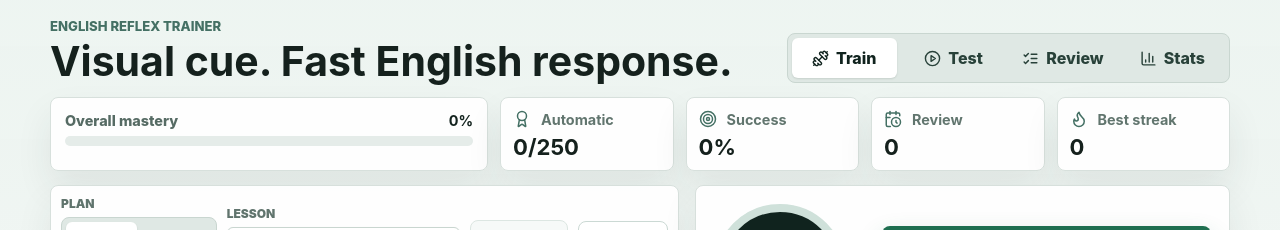
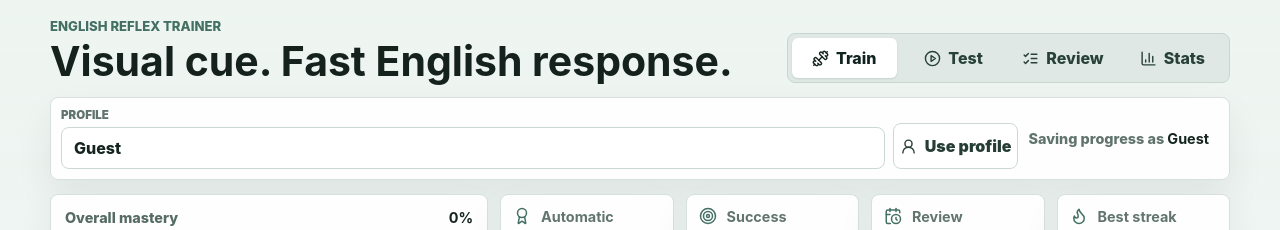
Before and after one commit to majed354/Learn_EN, a React (Vite) app: page / in a window 1280 px wide. Shown: the top 230 px of the page. Built offline with nearby package versions, Linux system fonts and the light colour scheme.

Commit message:
Add named progress profiles

```diff
--- a/src/App.tsx
+++ b/src/App.tsx
@@ -8,9 +8,11 @@ import {
   PlayCircle,
   RotateCcw,
   Trophy,
+  UserRound,
   XCircle
 } from "lucide-react";
 import { useEffect, useMemo, useState } from "react";
+import type { FormEvent } from "react";
 import { AudioRecorder } from "./components/AudioRecorder";
 import { FeedbackPanel } from "./components/FeedbackPanel";
 import { ProgressBar } from "./components/ProgressBar";
@@ -26,8 +28,12 @@ import {
   getProgressSummary,
   getSituationMastery,
   isDue,
+  loadActiveProfileName,
+  loadProfileNames,
   loadProgress,
+  normalizeProfileName,
   resetProgress,
+  saveActiveProfileName,
   saveProgress,
   updateSituationProgress
 } from "./lib/progress";
@@ -123,7 +129,10 @@ const trainingLessons: TrainingLesson[] = [
 
 function App() {
   const [view, setView] = useState<View>("train");
-  const [progress, setProgress] = useState<ProgressState>(() => loadProgress());
+  const [profileName, setProfileName] = useState(() => loadActiveProfileName());
+  const [profileDraft, setProfileDraft] = useState(() => loadActiveProfileName());
+  const [profileNames, setProfileNames] = useState(() => loadProfileNames());
+  const [progress, setProgress] = useState<ProgressState>(() => loadProgress(loadActiveProfileName()));
   const [trainingSetMode, setTrainingSetMode] = useState<TrainingSetMode>("path");
   const [trainingLessonId, setTrainingLessonId] = useState(trainingLessons[0].id);
   const [trainingCategory, setTrainingCategory] = useState<FastTestCategory>("all");
@@ -157,8 +166,8 @@ function App() {
   );
 
   useEffect(() => {
-    saveProgress(progress);
-  }, [progress]);
+    saveProgress(progress, profileName);
+  }, [progress, profileName]);
 
   function handleRecordingStart(startTime: number) {
     setStartedAt(startTime);
@@ -198,7 +207,7 @@ function App() {
   }
 
   function handleResetProgress() {
-    resetProgress();
+    resetProgress(profileName);
     setProgress({});
     setResult(null);
     setError(null);
@@ -249,6 +258,36 @@ function App() {
     resetTrainingSession(trainingSetMode, trainingLessonId, trainingCategory, trainingCount);
   }
 
+  function handleProfileSubmit(event: FormEvent<HTMLFormElement>) {
+    event.preventDefault();
+    activateProfile(profileDraft);
+  }
+
+  function activateProfile(nextName: string) {
+    const cleanName = normalizeProfileName(nextName);
+    saveProgress(progress, profileName);
+
+    if (cleanName === profileName) {
+      setProfileDraft(cleanName);
+      setProfileNames(loadProfileNames());
+      return;
+    }
+
+    const knownProfiles = loadProfileNames();
+    const isKnownProfile = knownProfiles.some((name) => name.toLowerCase() === cleanName.toLowerCase());
+    const nextProgress = isKnownProfile ? loadProgress(cleanName) : progress;
+
+    saveActiveProfileName(cleanName);
+    saveProgress(nextProgress, cleanName);
+    setProfileName(cleanName);
+    setProfileDraft(cleanName);
+    setProfileNames(loadProfileNames());
+    setProgress(nextProgress);
+    setResult(null);
+    setError(null);
+    setStartedAt(null);
+  }
+
   return (
     <main className="app-shell">
       <header className="topbar">
@@ -275,6 +314,39 @@ function App() {
           </button>
         </nav>
       </header>
+
+      <section className="profile-panel" aria-label="Progress profile">
+        <form onSubmit={handleProfileSubmit}>
+          <label>
+            <span>Profile</span>
+            <input
+              type="text"
+              value={profileDraft}
+              onChange={(event) => setProfileDraft(event.target.value)}
+              placeholder="Your name"
+            />
+          </label>
+          <button className="secondary-button" type="submit">
+            <UserRound size={17} aria-hidden="true" />
+            Use profile
+          </button>
+        </form>
+        {profileNames.length > 1 ? (
+          <label className="saved-profile-select">
+            <span>Saved</span>
+            <select value={profileName} onChange={(event) => activateProfile(event.target.value)}>
+              {profileNames.map((name) => (
+                <option key={name} value={name}>
+                  {name}
+                </option>
+              ))}
+            </select>
+          </label>
+        ) : null}
+        <p>
+          Saving progress as <strong>{profileName}</strong>
+        </p>
+      </section>
 
       <ProgressDashboard summary={summary} totalSituations={situations.length} />
 
@@ -828,8 +900,12 @@ function FastTestView({
                       </span>
                       <h3>{attempt.situation.prompt}</h3>
                       <p>{attempt.message}</p>
-                      {attempt.result?.corrected_answer ? (
-                        <small>Your words: {attempt.result.corrected_answer}</small>
+                      {attempt.result?.transcript ? (
+                        <small>Your words: {attempt.result.transcript}</small>
+                      ) : null}
+                      {attempt.result?.corrected_answer &&
+                      attempt.result.corrected_answer.toLowerCase() !== attempt.result.transcript.toLowerCase() ? (
+                        <small>Corrected: {attempt.result.corrected_answer}</small>
                       ) : null}
                       <strong>{attempt.result?.better_answer ?? attempt.situation.acceptableAnswers[0]}</strong>
                     </div>
--- a/src/components/FeedbackPanel.tsx
+++ b/src/components/FeedbackPanel.tsx
@@ -54,6 +54,11 @@ export function FeedbackPanel({
   const cleanAnswer =
     result.passed && result.error_type === "none" && result.grammar >= 85 && result.naturalness >= 80;
   const betterAnswers = getBetterAnswers(result);
+  const spokenWords = result.transcript?.trim() || "No speech detected.";
+  const correctedWords = result.corrected_answer?.trim();
+  const showCorrection = correctedWords
+    ? correctedWords.toLowerCase() !== spokenWords.toLowerCase()
+    : false;
 
   return (
     <section className={`feedback-panel ${result.passed ? "passed" : "retry"}`} aria-live="polite">
@@ -76,8 +81,14 @@ export function FeedbackPanel({
           Your words
           {cleanAnswer ? <CheckCircle2 size={16} aria-label="Correct answer" /> : null}
         </span>
-        <p>{result.corrected_answer || result.better_answer || result.transcript}</p>
+        <p>{spokenWords}</p>
       </div>
+      {showCorrection ? (
+        <div className="answer-block corrected-answer">
+          <span>Corrected</span>
+          <p>{correctedWords}</p>
+        </div>
+      ) : null}
       <div className="answer-block best-answer">
         <span>Say it like this</span>
         <div className="answer-options">
--- a/src/lib/progress.ts
+++ b/src/lib/progress.ts
@@ -30,7 +30,11 @@ export type ProgressSummary = {
   categories: Record<SituationCategory, number>;
 };
 
-const STORAGE_KEY = "english-reflex-progress-v1";
+const LEGACY_STORAGE_KEY = "english-reflex-progress-v1";
+const PROGRESS_STORAGE_PREFIX = "english-reflex-progress-v2:";
+const ACTIVE_PROFILE_KEY = "english-reflex-active-profile-v1";
+const PROFILE_NAMES_KEY = "english-reflex-profile-names-v1";
+export const DEFAULT_PROFILE_NAME = "Guest";
 
 export function emptyProgressFor(situationId: string): SituationProgress {
   return {
@@ -46,18 +50,60 @@ export function emptyProgressFor(situationId: string): SituationProgress {
   };
 }
 
-export function loadProgress(): ProgressState {
+export function normalizeProfileName(name: string) {
+  const cleanName = name.trim().replace(/\s+/g, " ").slice(0, 40);
+  return cleanName || DEFAULT_PROFILE_NAME;
+}
+
+export function loadActiveProfileName() {
   try {
-    const raw = window.localStorage.getItem(STORAGE_KEY);
-    if (!raw) return {};
-    return JSON.parse(raw) as ProgressState;
+    return normalizeProfileName(window.localStorage.getItem(ACTIVE_PROFILE_KEY) ?? DEFAULT_PROFILE_NAME);
+  } catch {
+    return DEFAULT_PROFILE_NAME;
+  }
+}
+
+export function saveActiveProfileName(name: string) {
+  const profileName = normalizeProfileName(name);
+  window.localStorage.setItem(ACTIVE_PROFILE_KEY, profileName);
+  saveProfileName(profileName);
+}
+
+export function loadProfileNames() {
+  try {
+    const raw = window.localStorage.getItem(PROFILE_NAMES_KEY);
+    const names = raw ? (JSON.parse(raw) as string[]) : [];
+    return Array.from(new Set([DEFAULT_PROFILE_NAME, ...names.map(normalizeProfileName), loadActiveProfileName()]));
+  } catch {
+    return [DEFAULT_PROFILE_NAME];
+  }
+}
+
+export function saveProfileName(name: string) {
+  const profileName = normalizeProfileName(name);
+  const names = Array.from(new Set([...loadProfileNames(), profileName]));
+  window.localStorage.setItem(PROFILE_NAMES_KEY, JSON.stringify(names));
+}
+
+export function loadProgress(profileName = loadActiveProfileName()): ProgressState {
+  try {
+    const raw = window.localStorage.getItem(getProgressStorageKey(profileName));
+    if (raw) return JSON.parse(raw) as ProgressState;
+    const legacyRaw =
+      normalizeProfileName(profileName) === DEFAULT_PROFILE_NAME
+        ? window.localStorage.getItem(LEGACY_STORAGE_KEY)
+        : null;
+    if (!legacyRaw) return {};
+    return JSON.parse(legacyRaw) as ProgressState;
   } catch {
     return {};
   }
 }
 
-export function saveProgress(progress: ProgressState) {
-  window.localStorage.setItem(STORAGE_KEY, JSON.stringify(progress));
+export function saveProgress(progress: ProgressState, profileName = loadActiveProfileName()) {
+  const cleanName = normalizeProfileName(profileName);
+  saveProfileName(cleanName);
+  window.localStorage.setItem(getProgressStorageKey(cleanName), JSON.stringify(progress));
 }
 
 export function updateSituationProgress(
@@ -165,8 +211,15 @@ export function isDue(item: SituationProgress) {
   return new Date(item.nextReviewAt).getTime() <= Date.now();
 }
 
-export function resetProgress() {
-  window.localStorage.removeItem(STORAGE_KEY);
+export function resetProgress(profileName = loadActiveProfileName()) {
+  window.localStorage.removeItem(getProgressStorageKey(profileName));
+  if (normalizeProfileName(profileName) === DEFAULT_PROFILE_NAME) {
+    window.localStorage.removeItem(LEGACY_STORAGE_KEY);
+  }
+}
+
+function getProgressStorageKey(profileName: string) {
+  return `${PROGRESS_STORAGE_PREFIX}${encodeURIComponent(normalizeProfileName(profileName))}`;
 }
 
 function getProgressStatus(item: SituationProgress): ProgressStatus {
--- a/src/styles.css
+++ b/src/styles.css
@@ -98,6 +98,63 @@ button {
   grid-template-columns: minmax(260px, 1.2fr) minmax(400px, 2fr);
   gap: 12px;
   margin-bottom: 14px;
+}
+
+.profile-panel {
+  margin-bottom: 14px;
+  padding: 10px;
+  display: grid;
+  grid-template-columns: minmax(330px, 1fr) minmax(170px, auto) auto;
+  gap: 10px;
+  align-items: end;
+  background: rgba(255, 255, 255, 0.94);
+  border: 1px solid #d7e0dc;
+  border-radius: 8px;
+  box-shadow: 0 18px 36px rgba(32, 52, 46, 0.08);
+}
+
+.profile-panel form {
+  display: grid;
+  grid-template-columns: minmax(160px, 1fr) auto;
+  gap: 8px;
+  align-items: end;
+}
+
+.profile-panel label {
+  display: grid;
+  gap: 5px;
+}
+
+.profile-panel span {
+  color: #60746d;
+  font-size: 0.72rem;
+  font-weight: 900;
+  text-transform: uppercase;
+}
+
+.profile-panel input,
+.profile-panel select {
+  min-height: 42px;
+  width: 100%;
+  padding: 0 12px;
+  border: 1px solid #cbd9d4;
+  border-radius: 8px;
+  background: #ffffff;
+  color: #14241f;
+  font: inherit;
+  font-weight: 800;
+}
+
+.profile-panel p {
+  margin: 0;
+  align-self: center;
+  color: #60746d;
+  font-size: 0.9rem;
+  font-weight: 800;
+}
+
+.profile-panel strong {
+  color: #14241f;
 }
 
 .mastery-panel,
@@ -556,6 +613,10 @@ button {
   color: #1f8a52;
 }
 
+.corrected-answer {
+  background: #f8fbfa;
+}
+
 .answer-block p {
   margin: 0;
   color: #13251f;
@@ -1137,6 +1198,7 @@ button {
 @media (max-width: 900px) {
   .topbar,
   .training-layout,
+  .profile-panel,
   .progress-dashboard {
     grid-template-columns: 1fr;
   }
@@ -1229,6 +1291,19 @@ button {
     margin-bottom: 8px;
   }
 
+  .profile-panel {
+    margin-bottom: 8px;
+    padding: 8px;
+  }
+
+  .profile-panel form {
+    grid-template-columns: 1fr;
+  }
+
+  .profile-panel p {
+    font-size: 0.82rem;
+  }
+
   .mastery-panel {
     padding: 9px 10px;
   }
```
Also changed, not shown: 1 other file (tests, documents, lock files or other folders).
